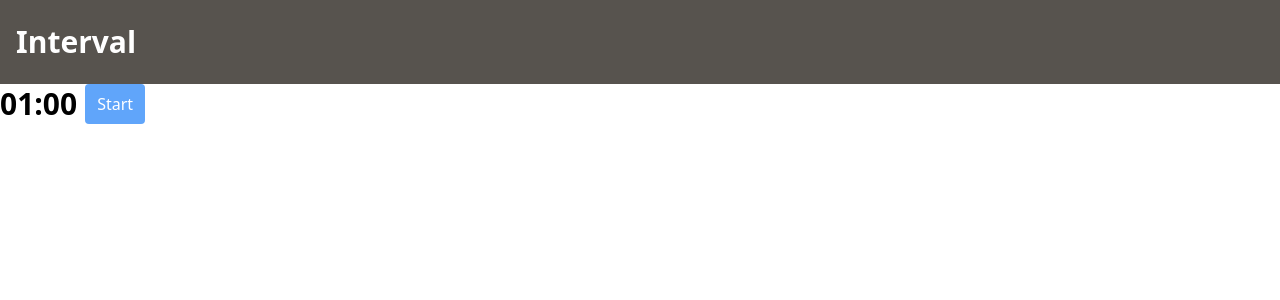
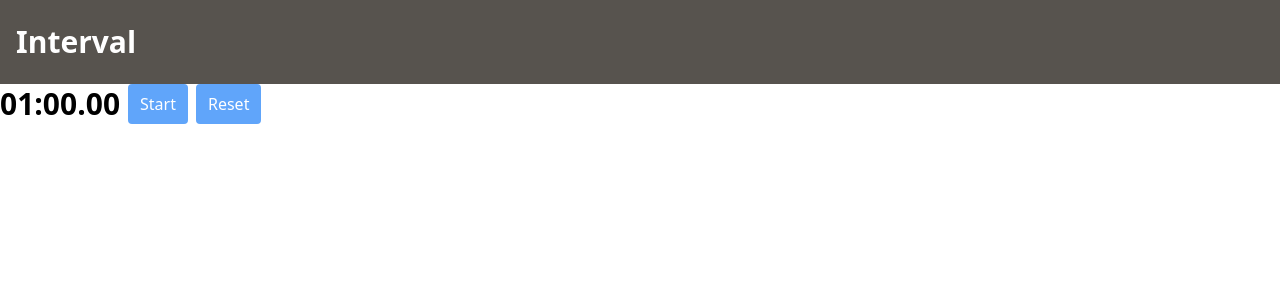
Before and after one commit to rogierborst/interval, a Nuxt app: page / in a window 1280 px wide. Shown: the top 300 px of the page. Built offline with nearby package versions, Linux system fonts and the light colour scheme.

Commit message:
combine start and resume timer + show milliseconds

```diff
--- a/app/components/Counter.vue
+++ b/app/components/Counter.vue
@@ -6,7 +6,7 @@ const props = defineProps({
     }
 });
 const {
-    formattedTime, startTimer, pauseTimer, resumeTimer, resetTimer, setTime, isRunning
+    formattedTime, startTimer, pauseTimer, resetTimer, setTime, isRunning
 } = useTimer();
 
 const toggleTimer = () => {
@@ -25,5 +25,6 @@ onMounted(() => setTime(props.seconds));
     <div class="flex gap-2 items-center">
         <div class="text-3xl font-bold">{{ formattedTime }}</div>
         <BaseButton @click="toggleTimer">{{ isRunning ? 'Pauze' : 'Start' }}</BaseButton>
+        <BaseButton @click="resetTimer">Reset</BaseButton>
     </div>
 </template>
--- a/app/composables/useTimer.js
+++ b/app/composables/useTimer.js
@@ -13,7 +13,7 @@ export const useTimer = () => {
     const isPaused = computed(() => !isRunning.value && remainingTime.value > 0);
     const isFinished = computed(() => remainingTime.value <= 0);
     const currentSeconds = computed(() => Math.ceil(remainingTime.value / 1000));
-    const formattedTime = computed(() => formatTime(currentSeconds.value));
+    const formattedTime = computed(() => formatTime(remainingTime.value));
 
     // High precision timer update function
     const updateTimer = (currentTimestamp) => {
@@ -46,17 +46,23 @@ export const useTimer = () => {
 
     const startTimer = (durationInSeconds = null) => {
         if (durationInSeconds !== null) {
-            console.log('starting timer with new duration', durationInSeconds);
             const durationInMs = durationInSeconds * 1000;
-            setTime(durationInSeconds);
+            remainingTime.value = durationInMs;
             initialTime.value = durationInMs;
             pausedDuration = 0;
         }
 
         if (isRunning.value || remainingTime.value <= 0) return;
 
+        const now = performance.now();
         isRunning.value = true;
-        startTimestamp = performance.now();
+
+        if (startTimestamp === null) {
+            startTimestamp = now;
+        } else {
+            startTimestamp = now - (initialTime.value - remainingTime.value);
+        }
+
         animationFrameId = requestAnimationFrame(updateTimer);
     };
 
@@ -71,20 +77,9 @@ export const useTimer = () => {
         }
     }
 
-    const resumeTimer = () => {
-        if (isRunning.value || remainingTime.value <= 0) return;
+    const stopTimer = () => {
+        if (!isRunning.value) return;
 
-        isRunning.value = true;
-
-        const pauseStartTime = startTimestamp + pausedDuration;
-        const now = performance.now();
-        pausedDuration += (now - pauseStartTime) - (initialTime.value - remainingTime.value);
-        startTimestamp = now - (initialTime.value - remainingTime.value);
-
-        animationFrameId = requestAnimationFrame(updateTimer);
-    }
-
-    const stopTimer = () => {
         isRunning.value = false;
         pausedDuration = 0;
 
@@ -119,7 +114,6 @@ export const useTimer = () => {
 
         startTimer,
         pauseTimer,
-        resumeTimer,
         stopTimer,
         resetTimer,
         setTime,
--- a/app/utils/time.js
+++ b/app/utils/time.js
@@ -1,8 +1,12 @@
-export function formatTime(seconds) {
-    const mins = Math.floor(seconds / 60);
-    const secs = seconds % 60;
+export function formatTime(ms) {
+    const totalSeconds = Math.floor(ms / 1000)
+    const mins = Math.floor(totalSeconds / 60)
+    const secs = totalSeconds % 60
+    const millis = Math.floor((ms % 1000) / 10) // hundredths of a second
 
-    return `${mins.toString().padStart(2, '0')}:${secs.toString().padStart(2, '0')}`;
+    return `${mins.toString().padStart(2, '0')}:` +
+        `${secs.toString().padStart(2, '0')}.` +
+        `${millis.toString().padStart(2, '0')}`
 }
 
 export function parseTime(timeString) {
```
